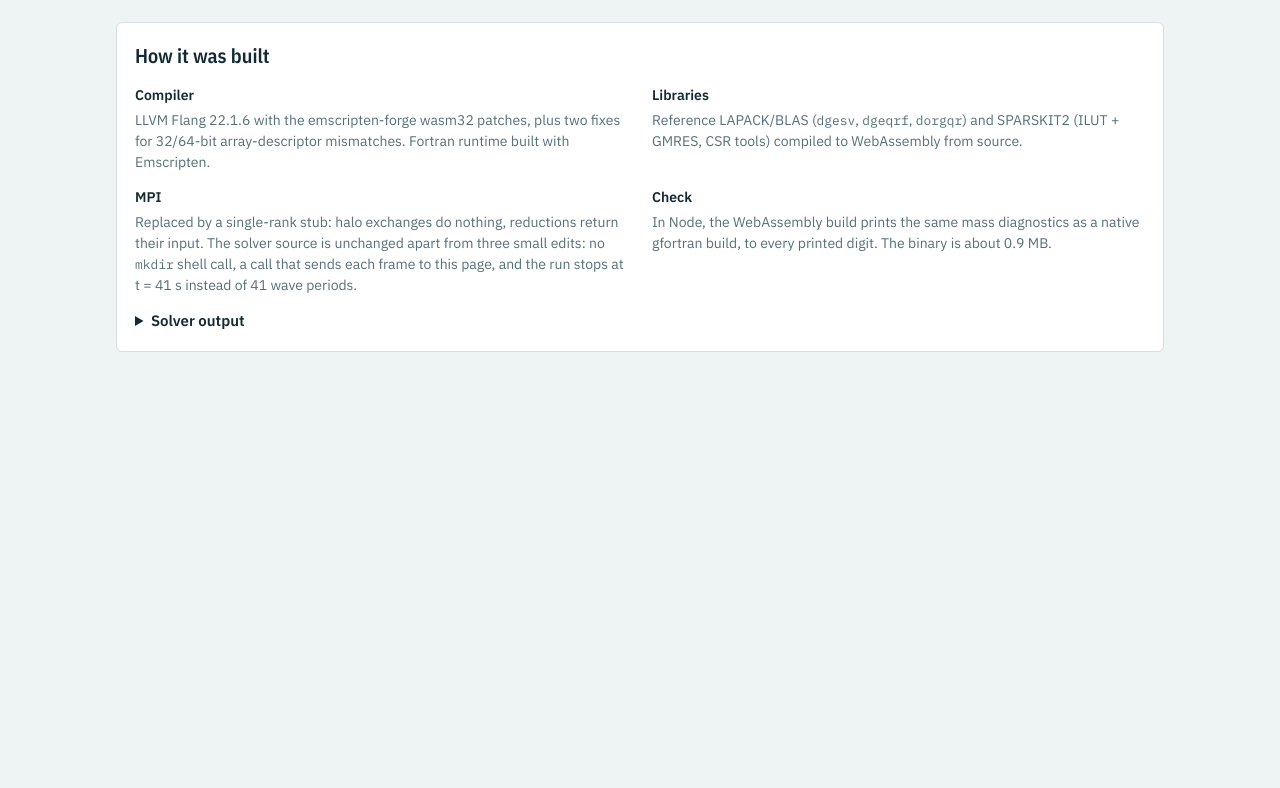
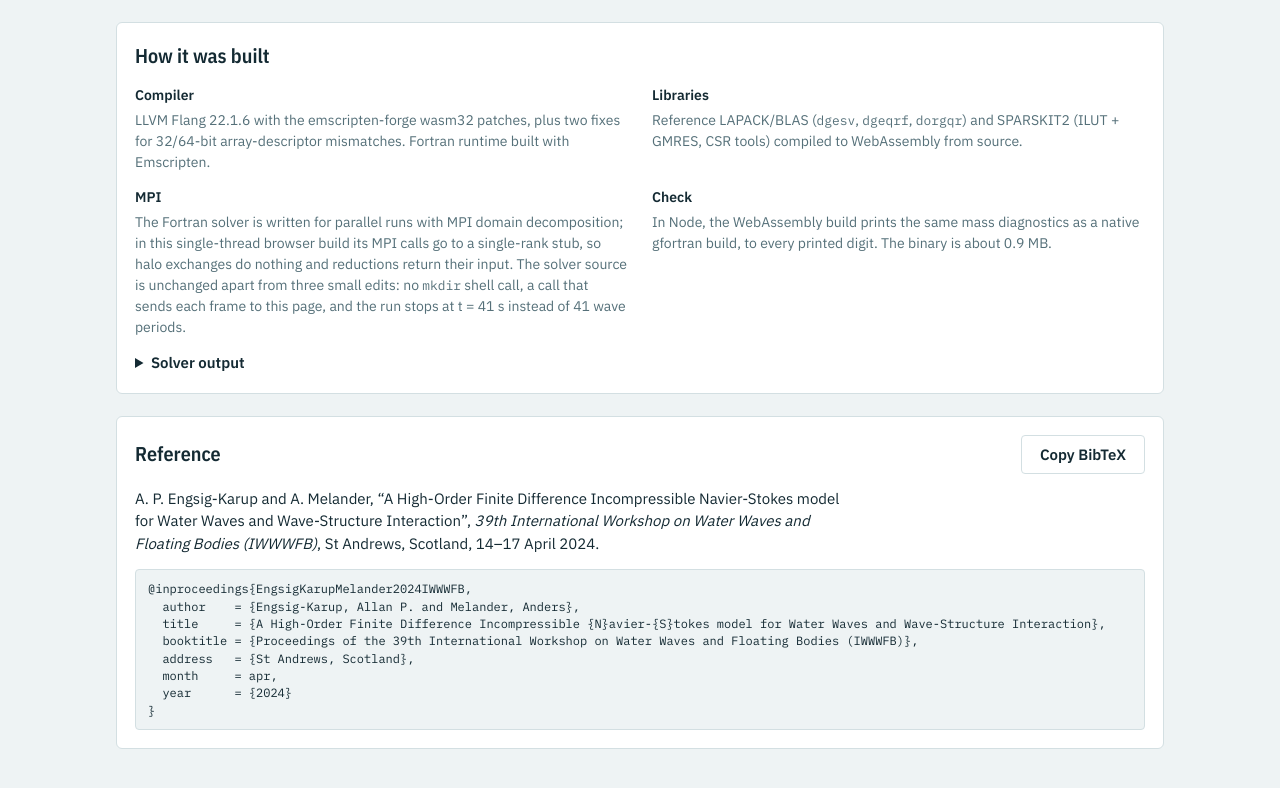
Before and after one commit to apengsigkarup/OceanWave2D-INS-browser, a plain HTML site: page index.html in a window 1280 px wide. Shown: the part 1670-2458 px from the top of the page. Before the commit the page ends 2078 px from the top, so only its background shows below. Drawn offline with nearby package versions, Linux system fonts and the light colour scheme.

Commit message:
Add files via upload

```diff
--- a/index.html
+++ b/index.html
@@ -74,9 +74,12 @@ pre { font-family: var(--f-mono); font-size: 12px; line-height: 1.45; background
   padding: 10px 12px; max-height: 260px; overflow: auto; margin: 10px 0 0; white-space: pre }
 .notes { display: grid; grid-template-columns: repeat(2, minmax(0, 1fr)); gap: 14px 24px }
 .notes div { min-width: 0 }
+@media (max-width: 640px) { .notes { grid-template-columns: minmax(0, 1fr) } }
 .notes h3 { margin: 0 0 4px; font-size: 14px; font-weight: 600 }
 .notes p { margin: 0; font-size: 14px; color: var(--muted) }
 code { font-family: var(--f-mono); font-size: .92em }
+.ref { margin: 0; max-width: 80ch }
+.bib { max-height: none; margin: 0 }
 @media (prefers-reduced-motion: reduce) { .bar > i { transition: none } }
 </style>
 
@@ -85,7 +88,7 @@ code { font-family: var(--f-mono); font-size: .92em }
     <span class="eyebrow">OceanWave3D-NS · 2D free-surface Navier–Stokes · Fortran → WebAssembly</span>
     <h1>Submerged-bar wave flume, solved in your browser</h1>
     <p class="byline">Allan P. Engsig-Karup · November 23, 2026</p>
-    <p class="lede">The Fortran 2D solver from <code>NSE_FINITE2D_MPI</code> compiled with LLVM Flang to WebAssembly and run on one thread in this tab. It is the bar test: T = 2.02 s, H = 2 cm waves in 0.4 m of water, run over a submerged bar on a 612 × 9 sigma grid up to t = 41 s, the end of the gauge window (1640 steps).</p>
+    <p class="lede">The Fortran OceanWave2D-INS solver with MPI was compiled with LLVM Flang to WebAssembly and run on one thread in this tab. It is the bar test: T = 2.02 s, H = 2 cm waves in 0.4 m of water, run over a submerged bar on a 612 × 9 sigma grid up to t = 41 s, the end of the gauge window (1640 steps).</p>
   </header>
 
   <section class="panel" aria-labelledby="flume-h">
@@ -129,10 +132,27 @@ code { font-family: var(--f-mono); font-size: .92em }
     <div class="notes">
       <div><h3>Compiler</h3><p>LLVM Flang 22.1.6 with the emscripten-forge wasm32 patches, plus two fixes for 32/64-bit array-descriptor mismatches. Fortran runtime built with Emscripten.</p></div>
       <div><h3>Libraries</h3><p>Reference LAPACK/BLAS (<code>dgesv</code>, <code>dgeqrf</code>, <code>dorgqr</code>) and SPARSKIT2 (ILUT + GMRES, CSR tools) compiled to WebAssembly from source.</p></div>
-      <div><h3>MPI</h3><p>Replaced by a single-rank stub: halo exchanges do nothing, reductions return their input. The solver source is unchanged apart from three small edits: no <code>mkdir</code> shell call, a call that sends each frame to this page, and the run stops at t = 41 s instead of 41 wave periods.</p></div>
+      <div><h3>MPI</h3><p>The Fortran solver is written for parallel runs with MPI domain decomposition; in this single-thread browser build its MPI calls go to a single-rank stub, so halo exchanges do nothing and reductions return their input. The solver source is unchanged apart from three small edits: no <code>mkdir</code> shell call, a call that sends each frame to this page, and the run stops at t = 41 s instead of 41 wave periods.</p></div>
       <div><h3>Check</h3><p>In Node, the WebAssembly build prints the same mass diagnostics as a native gfortran build, to every printed digit. The binary is about 0.9 MB.</p></div>
     </div>
     <details><summary>Solver output</summary><pre id="log">(press Run simulation)</pre></details>
+  </section>
+
+  <section class="panel" aria-labelledby="r-h">
+    <div class="controls">
+      <h2 id="r-h">Reference</h2>
+      <span style="flex:1"></span>
+      <button id="copybib" type="button" class="secondary">Copy BibTeX</button>
+    </div>
+    <p class="ref">A. P. Engsig-Karup and A. Melander, “A High-Order Finite Difference Incompressible Navier-Stokes model for Water Waves and Wave-Structure Interaction”, <em>39th International Workshop on Water Waves and Floating Bodies (IWWWFB)</em>, St Andrews, Scotland, 14–17 April 2024.</p>
+    <pre id="bib" class="bib">@inproceedings{EngsigKarupMelander2024IWWWFB,
+  author    = {Engsig-Karup, Allan P. and Melander, Anders},
+  title     = {A High-Order Finite Difference Incompressible {N}avier-{S}tokes model for Water Waves and Wave-Structure Interaction},
+  booktitle = {Proceedings of the 39th International Workshop on Water Waves and Floating Bodies (IWWWFB)},
+  address   = {St Andrews, Scotland},
+  month     = apr,
+  year      = {2024}
+}</pre>
   </section>
 </div>
 
@@ -310,6 +330,12 @@ code { font-family: var(--f-mono); font-size: .92em }
     document.body.appendChild(a); a.click(); a.remove(); setTimeout(() => URL.revokeObjectURL(a.href), 1000);
   }
   $('csv').addEventListener('click', saveCsv);
+  $('copybib').addEventListener('click', () => {
+    const btn = $('copybib'), text = $('bib').textContent;
+    const done = (msg) => { btn.textContent = msg; setTimeout(() => { btn.textContent = 'Copy BibTeX'; }, 1800); };
+    const selectIt = () => { const r = document.createRange(); r.selectNodeContents($('bib')); const sel = getSelection(); sel.removeAllRanges(); sel.addRange(r); done('Selected, press Ctrl/Cmd+C'); };
+    try { navigator.clipboard.writeText(text).then(() => done('Copied'), selectIt); } catch (_) { selectIt(); }
+  });
   $('run').addEventListener('click', start);
   $('stop').addEventListener('click', stop);
   const redraw = () => { drawFlume(); drawGauges(); };
```
